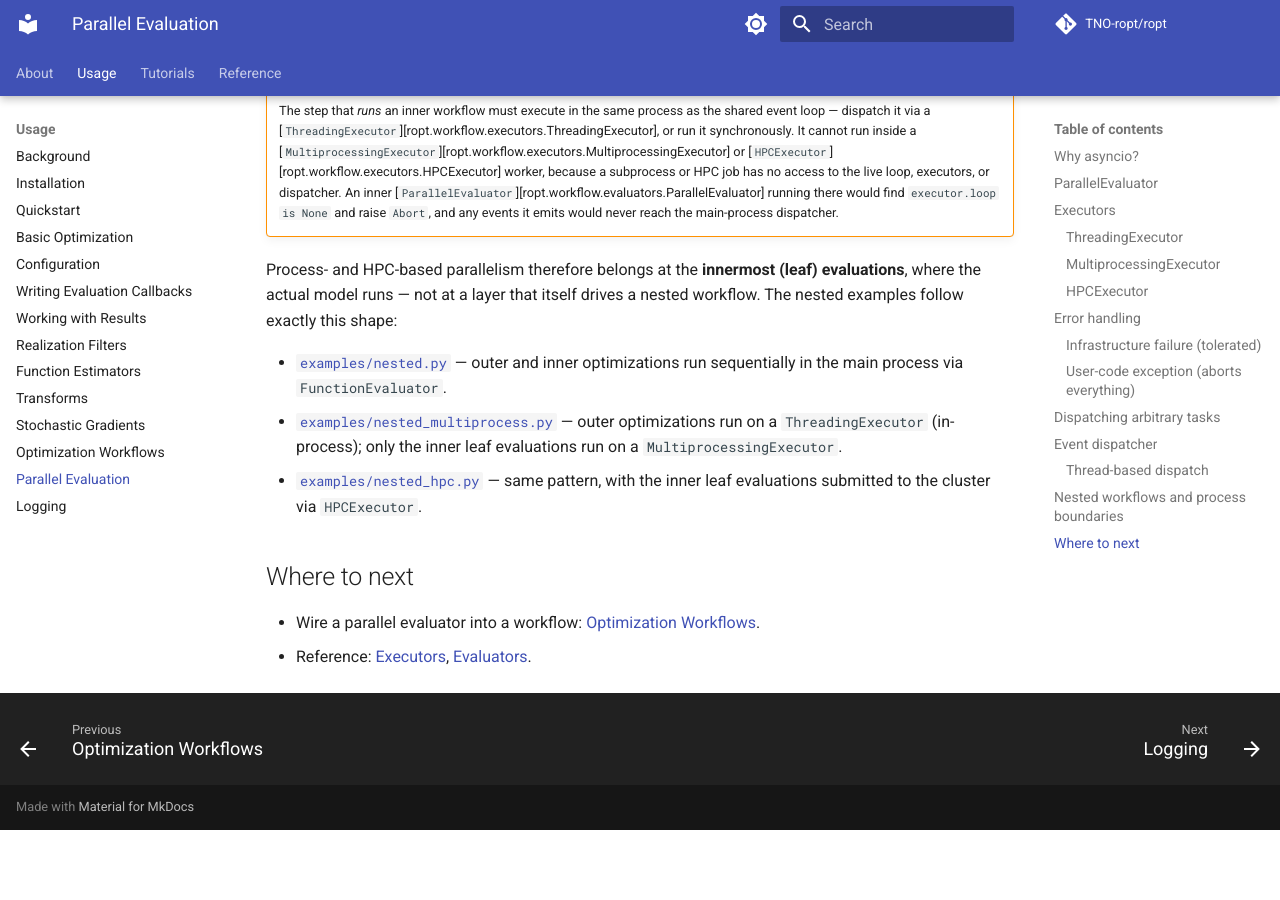
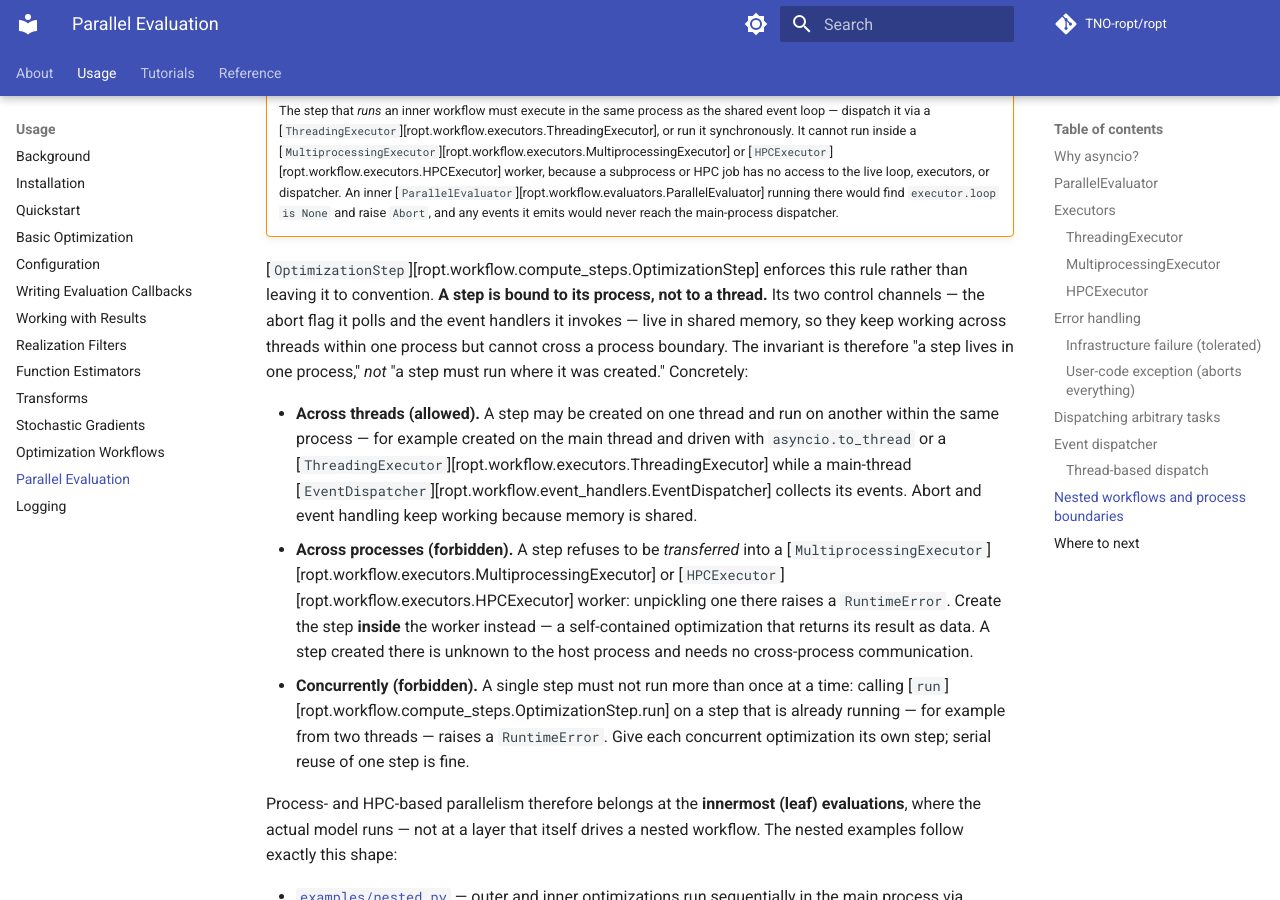
Before and after one commit to TNO-ropt/ropt, an MkDocs documentation site: the page built from docs/usage/parallel.md, in a window 1280 px wide and 900 px high, scrolled down 8551 px. Built offline with MkDocs 1.6.1 and Material for MkDocs 9.7.7, drawn with Linux system fonts in a browser that asks for light colours; comment, search, counter and statistics services are not loaded; the version menu is left out; before the commit the page ends 9381 px from its top, so only the background shows below that.

Commit message:
Forbid transferring of steps to other processes

```diff
--- a/docs/usage/parallel.md
+++ b/docs/usage/parallel.md
@@ -395,6 +395,33 @@ hard constraint on where each layer of a nested workflow may run:
     there would find `executor.loop is None` and raise `Abort`, and any events
     it emits would never reach the main-process dispatcher.
 
+[`OptimizationStep`][ropt.workflow.compute_steps.OptimizationStep] enforces this
+rule rather than leaving it to convention. **A step is bound to its process, not
+to a thread.** Its two control channels — the abort flag it polls and the event
+handlers it invokes — live in shared memory, so they keep working across threads
+within one process but cannot cross a process boundary. The invariant is
+therefore "a step lives in one process," *not* "a step must run where it was
+created." Concretely:
+
+- **Across threads (allowed).** A step may be created on one thread and run on
+  another within the same process — for example created on the main thread and
+  driven with `asyncio.to_thread` or a
+  [`ThreadingExecutor`][ropt.workflow.executors.ThreadingExecutor] while a
+  main-thread [`EventDispatcher`][ropt.workflow.event_handlers.EventDispatcher]
+  collects its events. Abort and event handling keep working because memory is
+  shared.
+- **Across processes (forbidden).** A step refuses to be *transferred* into a
+  [`MultiprocessingExecutor`][ropt.workflow.executors.MultiprocessingExecutor]
+  or [`HPCExecutor`][ropt.workflow.executors.HPCExecutor] worker: unpickling one
+  there raises a `RuntimeError`. Create the step **inside** the worker instead —
+  a self-contained optimization that returns its result as data. A step created
+  there is unknown to the host process and needs no cross-process communication.
+- **Concurrently (forbidden).** A single step must not run more than once at a
+  time: calling
+  [`run`][ropt.workflow.compute_steps.OptimizationStep.run] on a step that is
+  already running — for example from two threads — raises a `RuntimeError`. Give
+  each concurrent optimization its own step; serial reuse of one step is fine.
+
 Process- and HPC-based parallelism therefore belongs at the **innermost (leaf)
 evaluations**, where the actual model runs — not at a layer that itself drives a
 nested workflow. The nested examples follow exactly this shape:
```
Also changed, not shown: 2 other files.
